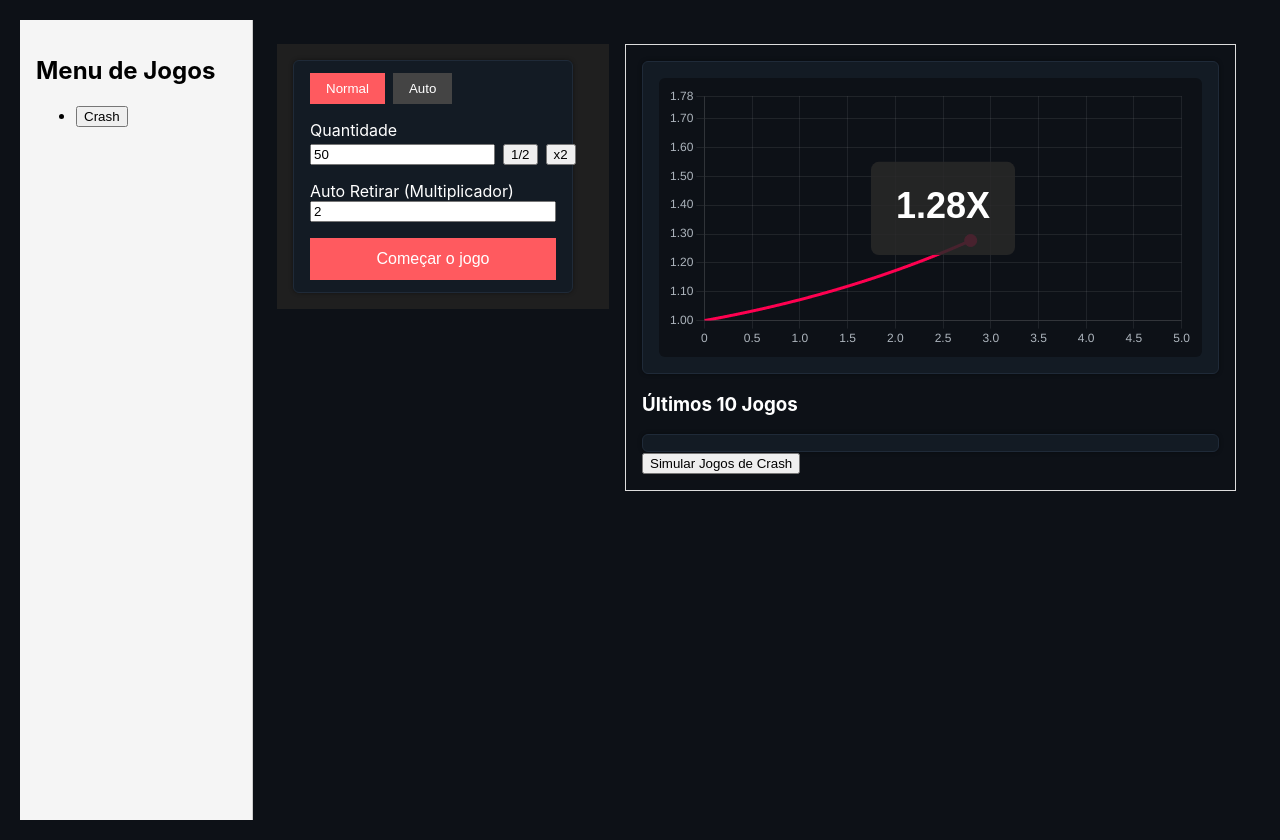
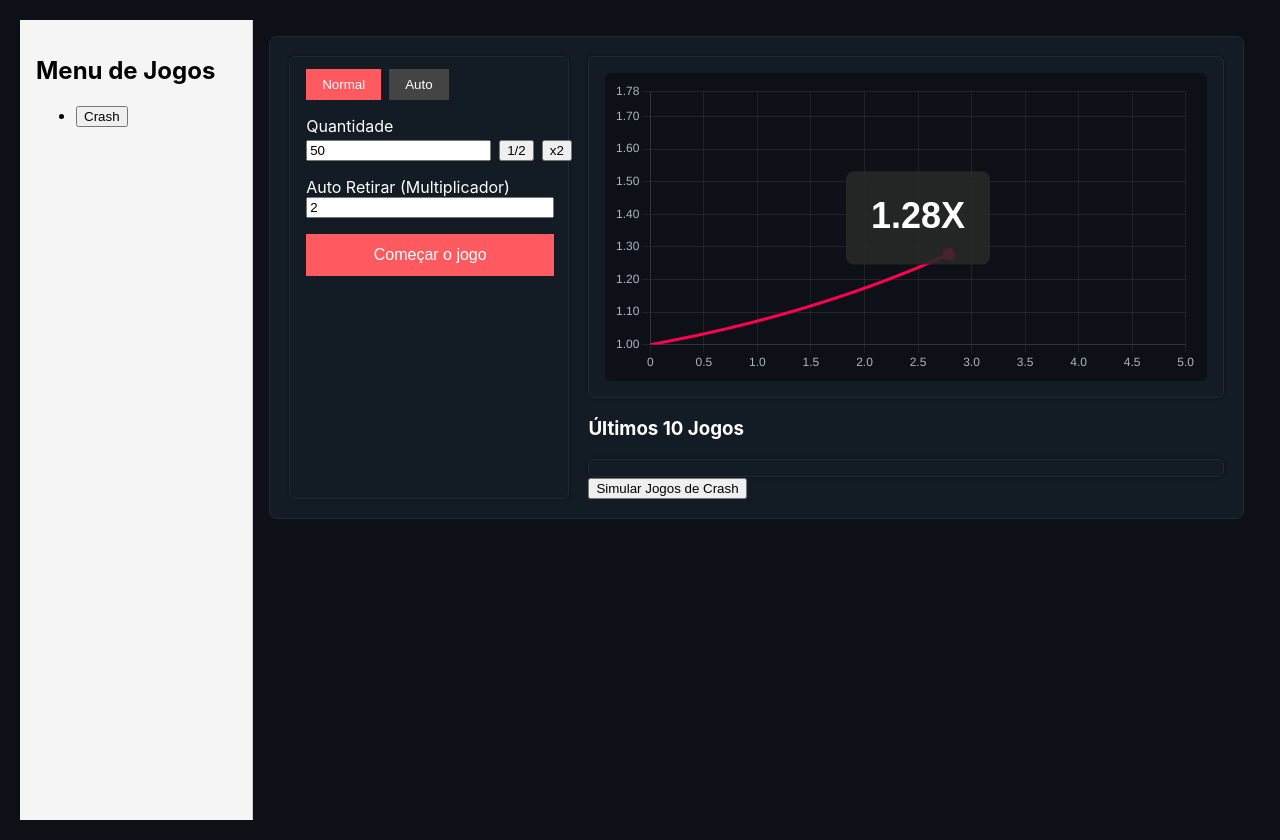
Before and after one commit to Lucas-Inacioo/Gamble, a React (Create React App) app: page / in a window 1280 px wide. Both pictures are taken after a click on the button "Crash". Built offline with nearby package versions, Linux system fonts and the light colour scheme.

Commit message:
Crash game frontend finished

```diff
--- a/src/components/Crash/CrashGame/CrashGame.js
+++ b/src/components/Crash/CrashGame/CrashGame.js
@@ -237,7 +237,7 @@ const CrashGame = (
     );
 
     return (
-        <div className="crash-game">
+        <div className="crash-game" style={{ color: 'white' }}>
             <div className="panel-light chart-wrapper">
                 <div className="chart-container">
                     <Line ref={chartRef} data={data} options={options} />
@@ -249,11 +249,9 @@ const CrashGame = (
                     {renderLastGames()}
                 </div>
             </div>
-            <div className="simulation">
-                <button onClick={() => setCurrentGame('simulateCrashGames')}>
-                    Simular Jogos de Crash
-                </button>
-            </div>
+            <button onClick={() => setCurrentGame('simulateCrashGames')}>
+                Simular Jogos de Crash
+            </button>
         </div>
     );
 };
--- a/src/components/Crash/CrashPage/CrashPage.css
+++ b/src/components/Crash/CrashPage/CrashPage.css
@@ -1,22 +1,27 @@
 .left-bar {
-    flex: 1;
-    width: 300px;
-    background-color: #1f1f1f;
-    padding: 1rem;
-    color: #fff;
-    max-width: 300px;
+    flex: 0 0 280px;
+    display: flex;
+    flex-direction: column;
+    background: transparent;
+    border-right: 1px solid var(--border-panel);
+}
+
+.left-bar .bet-controls {
+    background: transparent;
+    border: none;
+    box-shadow: none;
 }
 
 .right-bar {
-    flex: 1;
-    border: 1px solid #ddd;
-    padding: 1rem;
-    color: #fff;
+    flex: 1 1 0;
+    min-width: 0;
+    background: transparent;
+    padding: 0;
 }
 
 .panel-light {
-  background: var(--bg-panel);
-  border: 1px solid var(--border-panel);
-  border-radius: 6px;
-  box-shadow: var(--shadow-panel);
+    background: var(--bg-panel);
+    border: 1px solid var(--border-panel);
+    border-radius: 6px;
+    box-shadow: var(--shadow-panel);
 }
--- a/src/components/Crash/CrashPage/CrashPage.js
+++ b/src/components/Crash/CrashPage/CrashPage.js
@@ -18,7 +18,7 @@ const CrashPage = ({ setCurrentGame }) => {
     return (
         <>
             {/* Left bar: Play menu (only for Crash) */}
-            <div className="left-bar">
+            <div className="left-bar panel-light">
                 <CrashPlayMenu
                     betMode={betMode}
                     setBetMode={setBetMode}
--- a/src/components/Crash/CrashPlayMenu/CrashPlayMenu.css
+++ b/src/components/Crash/CrashPlayMenu/CrashPlayMenu.css
@@ -1,5 +1,5 @@
 .play-menu {
   padding: 12px 16px;
-  width: 280px;             /* ou o valor que já usa          */
-  box-sizing: border-box;   /* garante que o padding não quebre o layout */
+  width: 280px;
+  box-sizing: border-box;
 }
--- a/src/components/Crash/CrashPlayMenu/CrashPlayMenu.js
+++ b/src/components/Crash/CrashPlayMenu/CrashPlayMenu.js
@@ -23,8 +23,7 @@ const CrashPlayMenu = ({
   };
 
   return (
-    <div className="panel-light play-menu">
-      <div className="bet-controls">
+    <div className="bet-controls play-menu">
       <div className="bet-mode">
         <button
           className={`mode-button ${betMode === 'Normal' ? 'active' : ''}`}
@@ -70,7 +69,6 @@ const CrashPlayMenu = ({
         Começar o jogo
       </button>
     </div>
-    </div>
   );
 };
 
--- a/src/components/HomePage/HomePage.css
+++ b/src/components/HomePage/HomePage.css
@@ -16,21 +16,20 @@
 }
 
 .crash-container {
-    display: flex;
-    flex-direction: row;
-    align-items: flex-start;
-    justify-content: flex-start;
-    gap: 1rem;
-    margin: 0 auto;
-    padding: 0.5rem;
-    box-sizing: border-box;
-    overflow: auto;
+  display: grid;
+  grid-template-columns: 280px 1fr;
+  column-gap: 1.2rem;
+  background: var(--bg-panel);
+  border: 1px solid var(--border-panel);
+  border-radius: 8px;
+  padding: 1.2rem;
 }
 
 .bet-controls {
     display: flex;
     flex-direction: column;
     gap: 1rem;
+    color: white;
 }
 
 .bet-mode {
@@ -72,7 +71,7 @@
 }
 
 :root {
-  --bg-panel:     #131b24;
-  --border-panel: #1f2a38;
-  --shadow-panel: 0 0 4px rgba(0,0,0,.4);
+    --bg-panel: #131b24;
+    --border-panel: #1f2a38;
+    --shadow-panel: 0 0 4px rgba(0, 0, 0, .4);
 }
```
Lines whose indentation alone changed are shown as unchanged.
